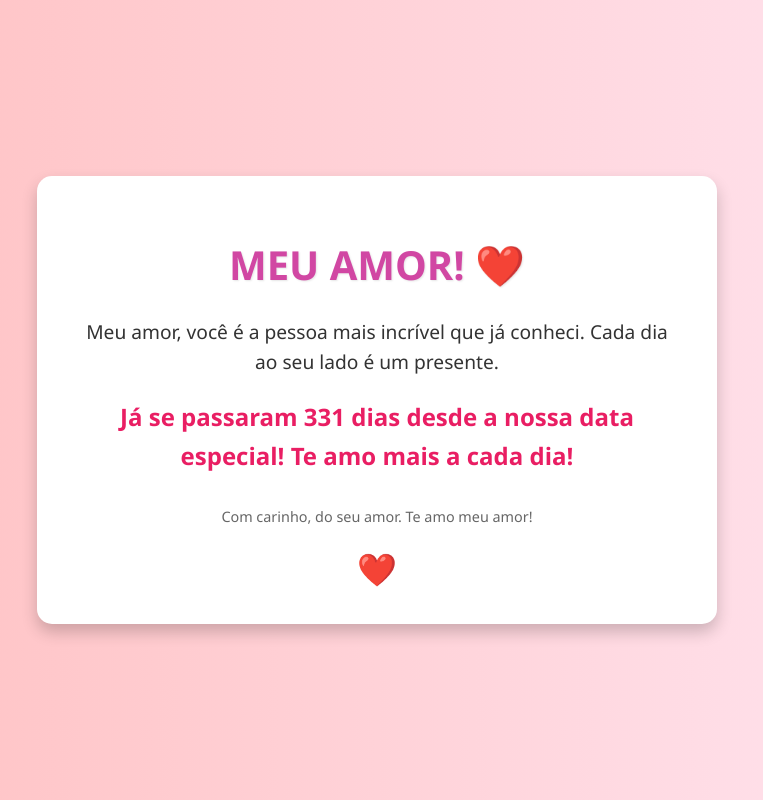
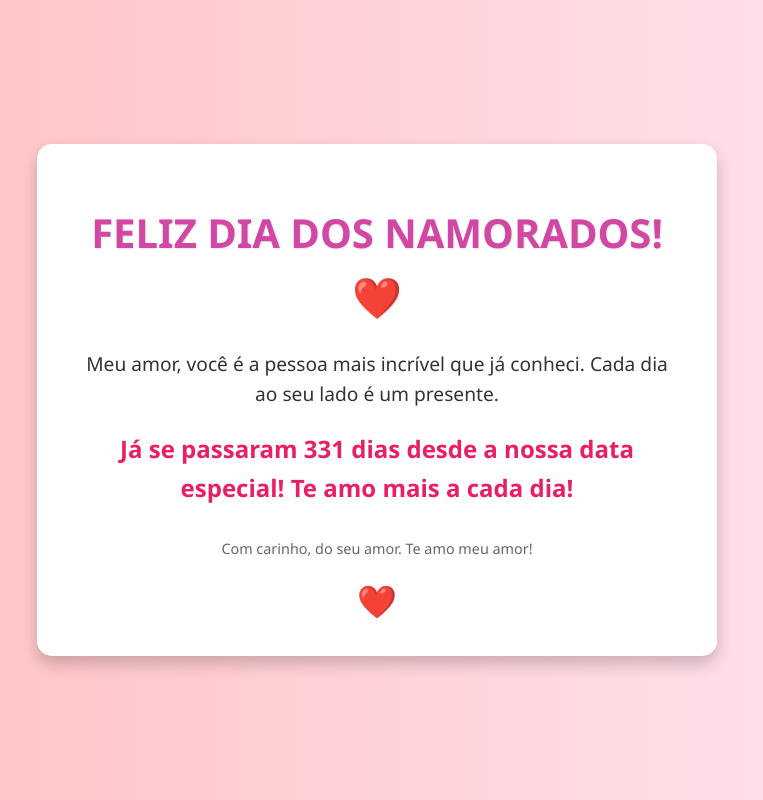
Before and after one commit to tsoliveira79/qrcode-dias-namorados, a plain HTML site: page index.html in a window 1280 px wide. Shown: the whole page, without its empty margins (263-1026 px from the left). Drawn offline with Linux system fonts and the light colour scheme.

Commit message:
Update index.html

```diff
--- a/index.html
+++ b/index.html
@@ -63,7 +63,7 @@
 <body>
     <div class="container">
         <span class="heart"></span>
-        <h1>MEU AMOR!   ❤️</h1>
+        <h1>FELIZ DIA DOS NAMORADOS!❤️</h1>
         <p id="mensagem-especial">
             </p>
         <span id="contagem-dias" class="highlight">
```
